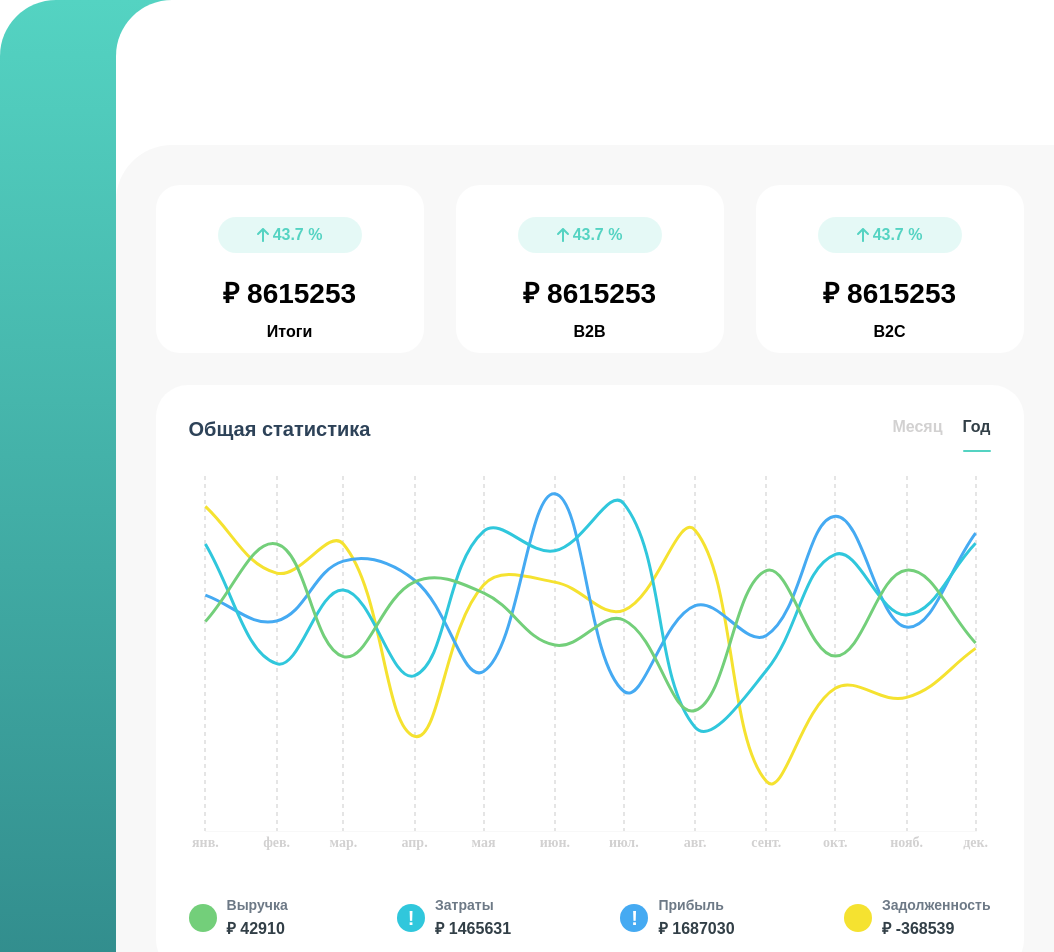
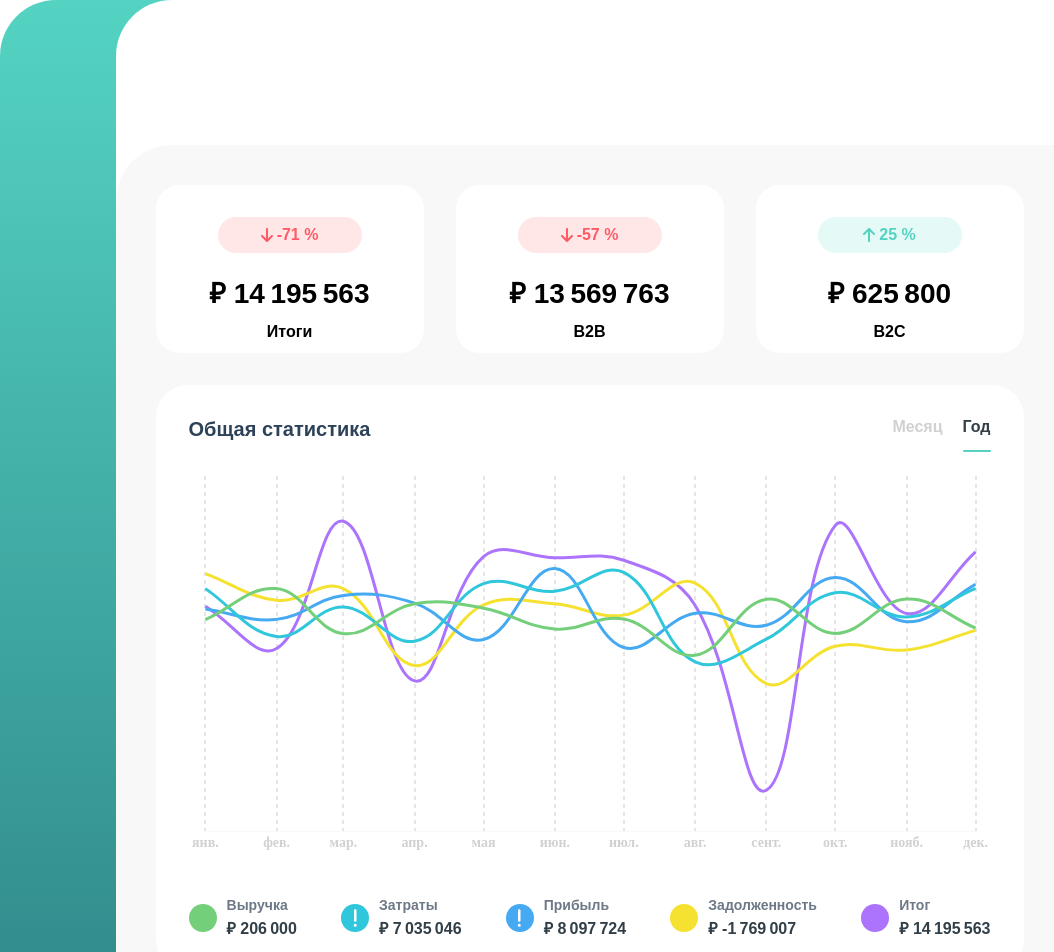
Before and after one commit to RomanChervakov/h2o, a React (Vite) app: page / in a window 1280 px wide. Shown: the top 952 px of the page, without its empty margins (0-1054 px from the left). Built offline with nearby package versions, Linux system fonts and the light colour scheme.

Commit message:
working on report cards

```diff
--- a/src/App.tsx
+++ b/src/App.tsx
@@ -14,7 +14,7 @@ const randomData = Array.from(
   (): IDataItem => ({
     division: getRandomArrayItem(Object.values(DIVISIONS)),
     date: getRandomDateInYear(YEAR),
-    amount: getRandomNumberInRange(-500000, 500000),
+    amount: getRandomNumberInRange(-200000, 200000),
     type: getRandomArrayItem(Object.values(TRANSACTION_TYPES)),
   }),
 ).sort(
@@ -22,34 +22,46 @@ const randomData = Array.from(
     new Date(item1.date).getTime() - new Date(item2.date).getTime(),
 );
 
+const randomDataB2B = randomData.filter(
+  ({ division }) => division === DIVISIONS.B2B,
+);
+const randomDataB2C = randomData.filter(
+  ({ division }) => division === DIVISIONS.B2C,
+);
+
+const randomPercentageB2B = getRandomNumberInRange(-100, 100);
+const randomPercentageB2C = getRandomNumberInRange(-100, 100);
+const randomPercentageTotal = getRandomNumberInRange(-100, 100);
+
+const totalB2B = randomDataB2B.reduce((acc, { amount }) => acc + amount, 0);
+const totalB2C = randomDataB2C.reduce((acc, { amount }) => acc + amount, 0);
+
 export default function App() {
-  const [data, setData] = useState(
-    randomData.filter(({ division }) => division === DIVISIONS.B2B),
-  );
+  const [data, setData] = useState(randomDataB2B);
 
   return (
     <Layout>
       <div className={styles.report}>
         <div className={styles.reportCards}>
-          <ReportCard title="Итоги" />
+          <ReportCard
+            title="Итоги"
+            percentage={randomPercentageTotal}
+            amount={totalB2B + totalB2C}
+          />
           <ReportCard
             title={DIVISIONS.B2B}
-            onClick={() =>
-              setData(
-                randomData.filter(({ division }) => division === DIVISIONS.B2B),
-              )
-            }
+            amount={totalB2B}
+            percentage={randomPercentageB2B}
+            onClick={() => setData(randomDataB2B)}
           />
           <ReportCard
             title={DIVISIONS.B2C}
-            onClick={() =>
-              setData(
-                randomData.filter(({ division }) => division === DIVISIONS.B2C),
-              )
-            }
+            amount={totalB2C}
+            percentage={randomPercentageB2C}
+            onClick={() => setData(randomDataB2C)}
           />
         </div>
-        <GeneralStatistics data={data} />
+        <GeneralStatistics currentData={data} totalData={randomData} />
       </div>
     </Layout>
   );
--- a/src/components/general-statistics/GeneralStatistics.module.scss
+++ b/src/components/general-statistics/GeneralStatistics.module.scss
@@ -15,10 +15,3 @@
   font-size: 20px;
   font-weight: 700;
 }
-
-.periods {
-  height: 34px;
-  display: flex;
-  justify-content: space-between;
-  gap: 20px;
-}
--- a/src/components/general-statistics/GeneralStatistics.tsx
+++ b/src/components/general-statistics/GeneralStatistics.tsx
@@ -6,12 +6,14 @@ import GeneralStatisticsTabs from "./general-statistics-tabs/GeneralStatisticsTa
 import type {
   IDataItem,
   TChartTabs,
+  TTotal,
   TTransaction,
   TUnit,
 } from "../../types.ts";
 import {
   CHART_TABS,
   MONTHS_IN_YEAR,
+  TOTAL,
   TRANSACTION_TYPES,
   YEAR,
 } from "../../constants.ts";
@@ -20,13 +22,14 @@ import {
   getDaysInMonth,
   getMonthlyReport,
 } from "./helpers/getMonthlyReport.ts";
-import GeneralStatisticsLegend from "./general-statistics-legend-label/GeneralStatisticsLegend.tsx";
+import GeneralStatisticsLegend from "./general-statistics-legend/GeneralStatisticsLegend.tsx";
 
-const CHART_COLORS: Record<TTransaction, string> = {
+const CHART_COLORS: Record<TTransaction | TTotal, string> = {
   [TRANSACTION_TYPES.EXPANSES]: "#73CF7A",
   [TRANSACTION_TYPES.INCOME]: "#30C7DC",
   [TRANSACTION_TYPES.REVENUE]: "#45AAF2",
   [TRANSACTION_TYPES.DEBT]: "#F5E230",
+  [TOTAL]: "#AC74FC",
 } as const;
 
 const UNIT_BY_TAB: Record<TChartTabs, TUnit> = {
@@ -37,10 +40,14 @@ const UNIT_BY_TAB: Record<TChartTabs, TUnit> = {
 const MONTH_INDEX = 0;
 
 interface IGeneralStatisticsProps {
-  data: IDataItem[];
+  currentData: IDataItem[];
+  totalData: IDataItem[];
 }
 
-export default function GeneralStatistics({ data }: IGeneralStatisticsProps) {
+export default function GeneralStatistics({
+  currentData,
+  totalData,
+}: IGeneralStatisticsProps) {
   const [activeTab, setActiveTab] = useState<TChartTabs>(CHART_TABS.YEAR);
 
   const handleTabClick = useCallback((tab: TChartTabs) => {
@@ -53,22 +60,36 @@ export default function GeneralStatistics({ data }: IGeneralStatisticsProps) {
         { length: MONTHS_IN_YEAR },
         (_, month) => new Date(YEAR, month),
       ),
-      datasets: Object.values(TRANSACTION_TYPES).map((type) =>
-        createDataset(type, getYearlyReport(data, type), CHART_COLORS[type]),
-      ),
+      datasets: [
+        ...Object.values(TRANSACTION_TYPES).map((type) =>
+          createDataset(
+            type,
+            getYearlyReport(currentData, type),
+            CHART_COLORS[type],
+          ),
+        ),
+        createDataset(TOTAL, getYearlyReport(totalData), CHART_COLORS[TOTAL]),
+      ],
     },
     [CHART_TABS.MONTH]: {
       labels: Array.from(
         { length: getDaysInMonth(YEAR, MONTH_INDEX) },
         (_, date) => new Date(YEAR, MONTH_INDEX, date + 1),
       ),
-      datasets: Object.values(TRANSACTION_TYPES).map((type) =>
+      datasets: [
+        ...Object.values(TRANSACTION_TYPES).map((type) =>
+          createDataset(
+            type,
+            getMonthlyReport(currentData, YEAR, MONTH_INDEX, type),
+            CHART_COLORS[type],
+          ),
+        ),
         createDataset(
-          type,
-          getMonthlyReport(data, type, YEAR, MONTH_INDEX),
-          CHART_COLORS[type],
+          TOTAL,
+          getMonthlyReport(totalData, YEAR, MONTH_INDEX),
+          CHART_COLORS[TOTAL],
         ),
-      ),
+      ],
     },
   };
 
--- a/src/components/general-statistics/general-statistics-legend-label/GeneralStatisticsLegend.tsx
+++ b/src/components/general-statistics/general-statistics-legend/GeneralStatisticsLegend.tsx
@@ -1,24 +1,28 @@
 import styles from "./GeneralStatisticsLegend.module.scss";
 import type { IDataset } from "../../line-chart/helpers/createDataset.ts";
-import { TRANSACTION_TYPES } from "../../../constants.ts";
-import type { TTransaction } from "../../../types.ts";
+import { TOTAL, TRANSACTION_TYPES } from "../../../constants.ts";
+import type { TTotal, TTransaction } from "../../../types.ts";
+import { FontAwesomeIcon } from "@fortawesome/react-fontawesome";
+import { faExclamation } from "@fortawesome/free-solid-svg-icons";
 
-const TRANSACTION_TITLES: Record<TTransaction, string> = {
+const TRANSACTION_TITLES: Record<TTransaction | TTotal, string> = {
   [TRANSACTION_TYPES.EXPANSES]: "Выручка",
   [TRANSACTION_TYPES.INCOME]: "Затраты",
   [TRANSACTION_TYPES.REVENUE]: "Прибыль",
   [TRANSACTION_TYPES.DEBT]: "Задолженность",
+  [TOTAL]: "Итог",
 } as const;
 
-const IMPORTANT_TRANSACTION_TYPES: Record<TTransaction, boolean> = {
+const IMPORTANT_TRANSACTION_TYPES: Record<TTransaction | TTotal, boolean> = {
   [TRANSACTION_TYPES.EXPANSES]: false,
   [TRANSACTION_TYPES.INCOME]: true,
   [TRANSACTION_TYPES.REVENUE]: true,
   [TRANSACTION_TYPES.DEBT]: false,
+  [TOTAL]: false,
 } as const;
 
 interface IGeneralStatisticsLegendLabelProps {
-  datasets: IDataset<TTransaction>[];
+  datasets: IDataset<TTransaction | TTotal>[];
 }
 
 export default function GeneralStatisticsLegend({
@@ -32,7 +36,9 @@ export default function GeneralStatisticsLegend({
             className={styles.marker}
             style={{ backgroundColor: borderColor }}
           >
-            {IMPORTANT_TRANSACTION_TYPES[label] && "!"}
+            {IMPORTANT_TRANSACTION_TYPES[label] && (
+              <FontAwesomeIcon icon={faExclamation} />
+            )}
           </div>
           <div>
             <div className={styles.title}>
@@ -40,9 +46,9 @@ export default function GeneralStatisticsLegend({
             </div>
             <div className={styles.value}>
               ₽{" "}
-              {Math.trunc(
-                data.reduce((acc, amount) => acc + amount, 0) / data.length,
-              )}
+              {data
+                .reduce((acc, amount) => acc + amount, 0)
+                .toLocaleString("fr-FR")}
             </div>
           </div>
         </div>
--- a/src/components/general-statistics/general-statistics-tabs/GeneralStatisticsTabs.tsx
+++ b/src/components/general-statistics/general-statistics-tabs/GeneralStatisticsTabs.tsx
@@ -2,7 +2,6 @@ import styles from "./GeneralStatisticsTabs.module.scss";
 import clsx from "clsx";
 import type { TChartTabs } from "../../../types.ts";
 import { CHART_TABS } from "../../../constants.ts";
-// import { useState } from "react";
 
 interface IGeneralStatisticsTabProps {
   activeTab: TChartTabs;
--- a/src/components/general-statistics/helpers/getMonthlyReport.ts
+++ b/src/components/general-statistics/helpers/getMonthlyReport.ts
@@ -6,15 +6,15 @@ export function getDaysInMonth(year: number, month: number) {
 
 export function getMonthlyReport(
   data: IDataItem[],
-  type: TTransaction,
   year: number,
   month: number,
+  type?: TTransaction | string,
 ) {
   return Array.from({ length: getDaysInMonth(year, month) }, (_, date) => {
     return data
       .filter(
         (item) =>
-          item.type === type &&
+          (type ? item.type === type : true) &&
           item.date.getMonth() === month &&
           item.date.getDate() === date + 1,
       )
--- a/src/components/general-statistics/helpers/getYearlyReport.ts
+++ b/src/components/general-statistics/helpers/getYearlyReport.ts
@@ -1,12 +1,16 @@
 import type { IDataItem, TTransaction } from "../../../types.ts";
 import { MONTHS_IN_YEAR } from "../../../constants.ts";
 
-export default function getYearlyReport(data: IDataItem[], type: TTransaction) {
-  const filteredData = data.filter((item) => item.type === type);
-
+export default function getYearlyReport(
+  data: IDataItem[],
+  type?: TTransaction | string,
+) {
   return Array.from({ length: MONTHS_IN_YEAR }, (_, month) => {
-    return filteredData
-      .filter((item) => item.date.getMonth() === month)
+    return data
+      .filter(
+        (item) =>
+          (type ? item.type === type : true) && item.date.getMonth() === month,
+      )
       .reduce((sum, item) => sum + item.amount, 0);
   });
 }
--- a/src/components/report-card/ReportCard.module.scss
+++ b/src/components/report-card/ReportCard.module.scss
@@ -18,11 +18,19 @@
   align-items: center;
   flex-shrink: 0;
   gap: 4px;
-  background-color: rgb(84, 211, 194, 0.15);
   width: 144px;
   height: 36px;
   border-radius: 24px;
+}
+
+.pillSuccess {
+  background-color: rgb(84, 211, 194, 0.15);
   color: rgb(84, 211, 194);
+}
+
+.pillDanger {
+  background-color: rgb(252, 92, 101, 0.15);
+  color: rgba(252, 92, 101);
 }
 
 .amount {
--- a/src/components/report-card/ReportCard.tsx
+++ b/src/components/report-card/ReportCard.tsx
@@ -1,21 +1,35 @@
 import styles from "./ReportCard.module.scss";
 import { FontAwesomeIcon } from "@fortawesome/react-fontawesome";
-import { faArrowUp } from "@fortawesome/free-solid-svg-icons";
+import { faArrowUp, faArrowDown } from "@fortawesome/free-solid-svg-icons";
+import clsx from "clsx";
 
 interface IReportCardProps {
   title: string;
+  percentage: number;
+  amount: number;
   onClick?: () => void;
+  isTotal?: boolean;
 }
 
-export default function ReportCard({ title, onClick }: IReportCardProps) {
+export default function ReportCard({
+  title,
+  percentage,
+  amount,
+  onClick,
+}: IReportCardProps) {
   return (
-    <div className={styles.card}>
-      <button className={styles.pill} onClick={onClick}>
-        <FontAwesomeIcon icon={faArrowUp} />
-        43.7 %
-      </button>
-      <span className={styles.amount}>₽ 8615253</span>
+    <button className={styles.card} onClick={onClick}>
+      <span
+        className={clsx(
+          styles.pill,
+          percentage >= 0 ? styles.pillSuccess : styles.pillDanger,
+        )}
+      >
+        <FontAwesomeIcon icon={percentage >= 0 ? faArrowUp : faArrowDown} />
+        {percentage} %
+      </span>
+      <span className={styles.amount}>₽ {amount?.toLocaleString("fr-FR")}</span>
       <span className={styles.division}>{title}</span>
-    </div>
+    </button>
   );
 }
--- a/src/constants.ts
+++ b/src/constants.ts
@@ -4,6 +4,8 @@ export const TRANSACTION_TYPES = {
   REVENUE: "revenue",
   DEBT: "debt",
 } as const;
+
+export const TOTAL = "total" as const;
 
 export const DIVISIONS = {
   B2B: "B2B",
--- a/src/types.ts
+++ b/src/types.ts
@@ -4,6 +4,8 @@ export type TDivision = (typeof DIVISIONS)[keyof typeof DIVISIONS];
 
 export type TTransaction =
   (typeof TRANSACTION_TYPES)[keyof typeof TRANSACTION_TYPES];
+
+export type TTotal = "total";
 
 export type TChartTabs = (typeof CHART_TABS)[keyof typeof CHART_TABS];
 
```
Also changed, not shown: src/components/general-statistics/general-statistics-legend/GeneralStatisticsLegend.module.scss (renamed from src/components/general-statistics/general-statistics-legend-label/GeneralStatisticsLegend.module.scss).
